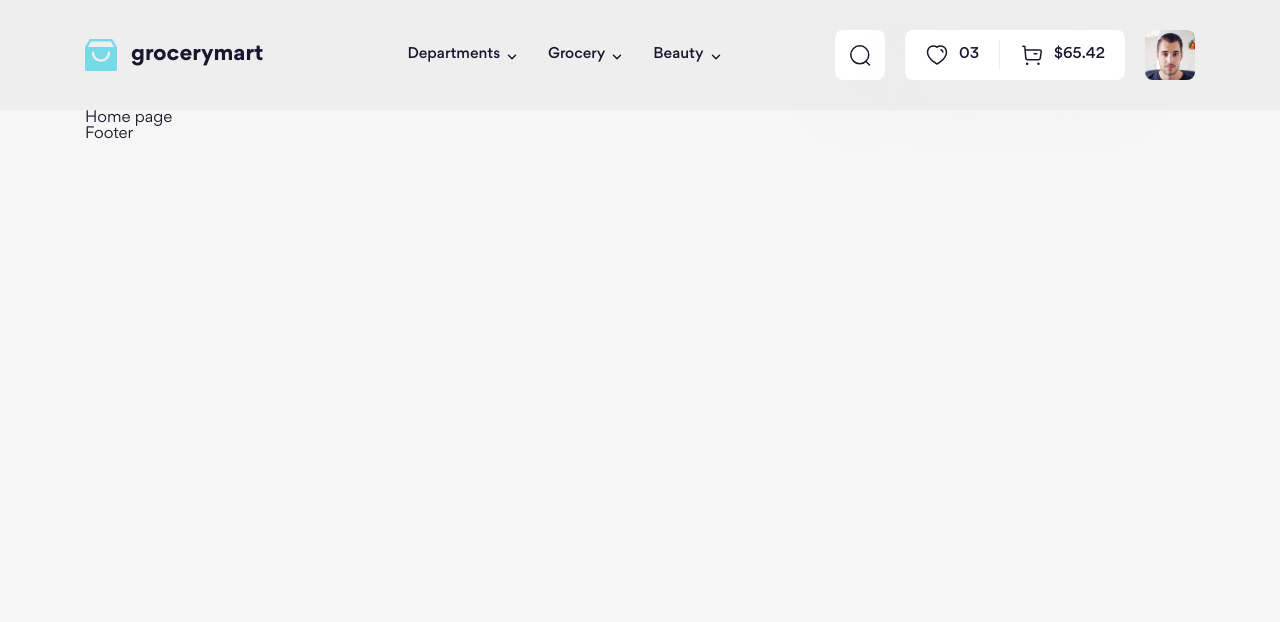
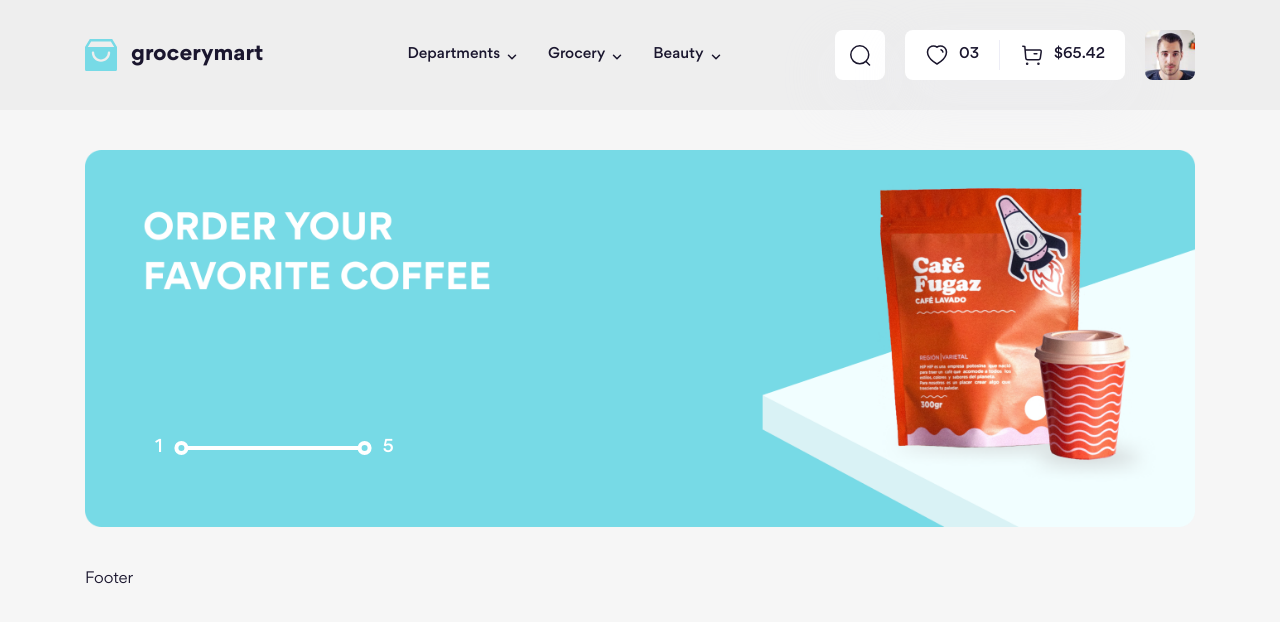
Before and after one commit to longtq2501/personalProject-1, a website: page index.html in a window 1280 px wide. Drawn offline with Linux system fonts and the light colour scheme.

Commit message:
Làm phần Slideshow #1

```diff
--- a/index.html
+++ b/index.html
@@ -44,8 +44,28 @@
         </script>
 
         <div class="container">
-            <!-- Main -->
-            <h1>Home page</h1>
+            <!-- Slide show -->
+            <div class="slide-show">
+                <div class="slide-show__inner">
+                    <div class="slide-show__item">
+                        <img src="./assets/img/sildeshow/item-1.png" alt="" class="slide-show__img">
+                    </div>
+
+                    <div class="slide-show__item">
+                        <img src="./assets/img/sildeshow/item-1.png" alt="" class="slide-show__img">
+                    </div>
+
+                    <div class="slide-show__item">
+                        <img src="./assets/img/sildeshow/item-1.png" alt="" class="slide-show__img">
+                    </div>
+
+                    <div class="slide-show__page">
+                        <span class="slide-show__num">1</span>
+                        <span class="slide-show__slider"></span>
+                        <span class="slide-show__num">5</span>
+                    </div>
+                </div>
+            </div>
 
             <!-- Footer -->
             <footer id="footer"></footer>
--- a/scss/components/_dropdown.scss
+++ b/scss/components/_dropdown.scss
@@ -53,7 +53,7 @@
 
 .top-menu {
   --main-column-width: 292px;
-  --max-inner-height: calc(min(582px, 100vh - 158px) - var(--inner-padding) * 2);
+  --max-inner-height: calc(min(583px, 100vh - 158px) - var(--inner-padding) * 2);
 
   position: relative;
 
--- a/scss/components/_index.scss
+++ b/scss/components/_index.scss
@@ -1,2 +1,3 @@
 @forward "./logo";
 @forward "./dropdown";
+@forward "./slideshow";
--- /dev/null
+++ b/scss/components/_slideshow.scss
@@ -0,0 +1,64 @@
+.slide-show {
+  position: relative;
+  margin: 4rem 0rem;
+  --color: #FFF;
+  &__inner {
+    display: flex;
+    overflow: hidden;
+  }
+
+  &__item {
+    flex-shrink: 0;
+    width: 100%;
+  }
+
+  &__img {
+    width: 100%;
+  }
+
+  &__page {
+    position: absolute;
+    display: flex;
+    bottom: 7rem;
+    left: 7rem;
+    align-items: center;
+    column-gap: 24px;
+  }
+
+  &__num {
+    color: var(--color);
+    font-size: 1.8rem;
+    font-weight: 500;
+    line-height: 144.444%;
+  }
+
+  &__slider {
+    position: relative;
+    width: 17.2rem;
+    height: 0.4rem;
+    flex-shrink: 0;
+    background: var(--color);
+
+    &::before,
+    &::after {
+      content: "";
+      position: absolute;
+      width: 14px;
+      height: 14px;
+      top: 50%;
+      translate: 0 -50%;
+      border: 4px solid var(--color);
+      border-radius: 50%;
+    }
+
+    &::before {
+      left: 0;
+      translate: -90% -50%;
+    }
+
+    &::after {
+      right: 0;
+      translate: 90% -50%;
+    }
+  }
+}
```
Also changed, not shown: assets/css/main.css, assets/img/sildeshow/item-1.png (added), 1 other file.
